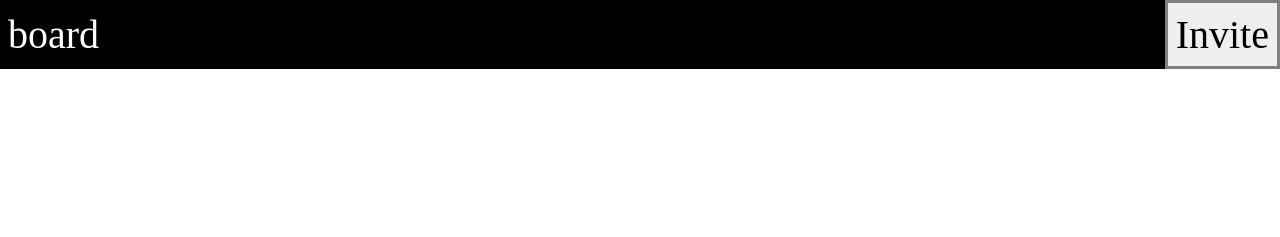
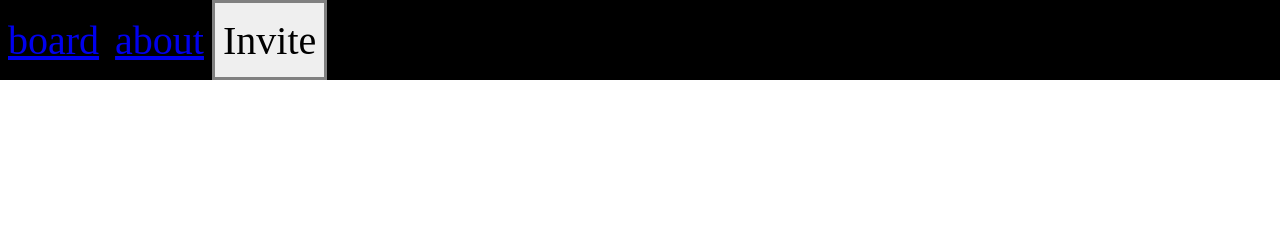
Before and after one commit to griffinht/scribbleshare, a plain HTML site: page board-web-client/index.html in a window 1280 px wide. Drawn offline with Linux system fonts and the light colour scheme.

Commit message:
add about page

```diff
--- a/board-web-client/index.html
+++ b/board-web-client/index.html
@@ -4,13 +4,15 @@
         <meta charset="UTF-8">
         <title>Board | Empty board 1</title>
         <link rel="stylesheet" href="style.css">
+        <link rel="stylesheet" href="index.css">
         <script type="module" src="scripts/WebSocketHandler.js"></script>
         <script type="module" src="scripts/Client.js"></script>
         <script type="module" src="scripts/main.js"></script>
     </head>
     <body>
         <div class="header">
-            <p>board</p>
+            <a href="index.html">board</a>
+            <a href="about.html">about</a>
             <button id="inviteButton">Invite</button>
         </div>
         <div id="canvasWrapper">
--- a/board-web-client/style.css
+++ b/board-web-client/style.css
@@ -12,20 +12,13 @@ body {
     flex-flow: column;
 }
 
-#canvas {
-    display: block;
-}
-
-#canvasWrapper {
-    flex: 1 1 auto;
-}
-
 .header {
     background-color: black;
     display: flex;
     flex-direction: row;
-    justify-content: space-between;
+    justify-content: flex-start;
     align-items: center;
+    height: 5em;
 }
 
 .header * {
@@ -40,6 +33,7 @@ body {
 
 .header button {
     border: .08em solid gray;
+    height: 100%;
 }
 
 .header button:focus {
```
